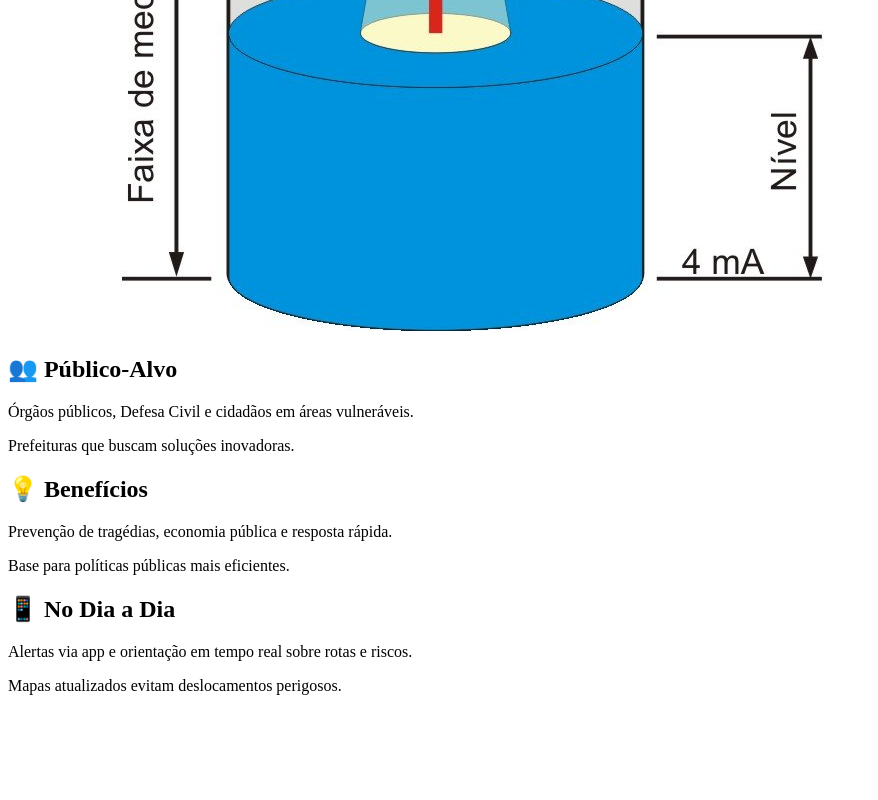
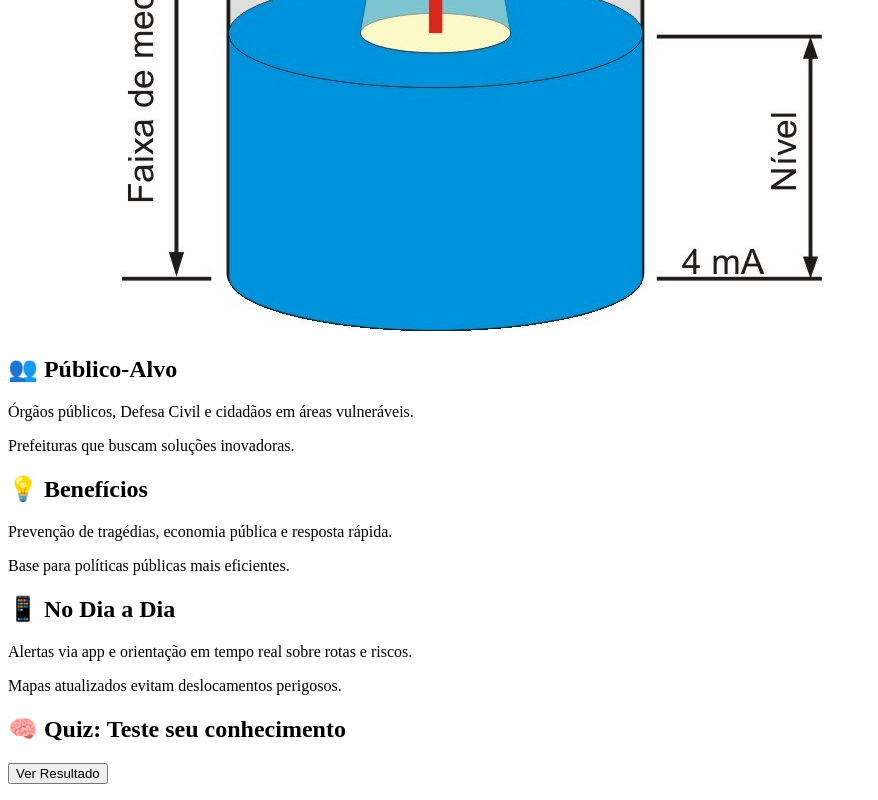
Before and after one commit to GS-AquaShield/GS---AquaShield---FrontEnd-WebDev, a plain HTML site: page index.html in a window 1280 px wide. Shown: the part 3121-3921 px from the top of the page, without its empty margins (0-878 px from the left). Before the commit the page ends 3832 px from the top, so only its background shows below. Drawn offline with Linux system fonts and the light colour scheme.

Commit message:
adicionando o quiz no html

```diff
--- a/index.html
+++ b/index.html
@@ -62,8 +62,7 @@
     <section id="tecnologias" class="card">
       <h2>🛰️ Tecnologias Utilizadas</h2>
       <p>
-          IoT com sensores ultrassônicos, rede LoRa/NB-IoT e integração com
-          mapas.
+        IoT com sensores ultrassônicos, rede LoRa/NB-IoT e integração com mapas.
       </p>
       <p>Dados da ANA e inteligência artificial em tempo real.</p>
       <img
@@ -104,4 +103,11 @@
       <p>Mapas atualizados evitam deslocamentos perigosos.</p>
     </section>
 
+    <section id="quiz" class="card">
+      <h2>🧠 Quiz: Teste seu conhecimento</h2>
+      <div id="quiz-container"></div>
+      <button id="submit-quiz">Ver Resultado</button>
+      <p id="quiz-result"></p>
+    </section>
+  </main>
 </body>
```
Lines whose indentation alone changed are shown as unchanged.
